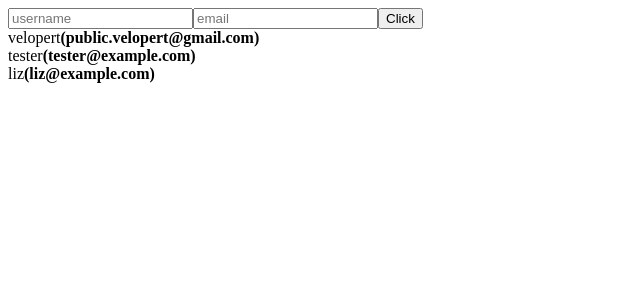
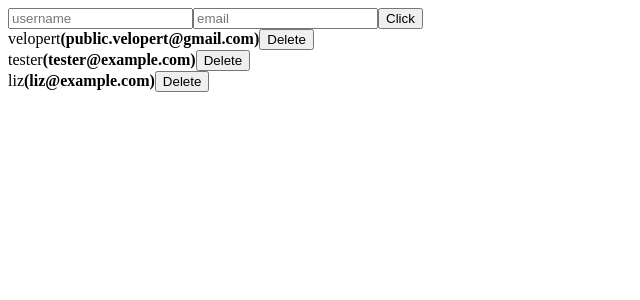
Before and after one commit to taewang93/UserList, a React (Create React App) app: page / in a window 1280 px wide. Shown: the top 300 px of the page, without its empty margins (0-640 px from the left). Built offline with nearby package versions, Linux system fonts and the light colour scheme.

Commit message:
add onremove

```diff
--- a/src/App.js
+++ b/src/App.js
@@ -49,6 +49,9 @@
     });
     nextId.current += 1;
   };
+  const onRemove = (id) => {
+    setUsers(users.filter((user) => user.id !== id));
+  };
 
   return (
     <>
@@ -58,7 +61,7 @@
         onChange={onChange}
         onCreate={onCreate}
       />
-      <UserList users={users} />
+      <UserList users={users} onRemove={onRemove} />
     </>
   );
 }
--- a/src/component/User.js
+++ b/src/component/User.js
@@ -1,10 +1,11 @@
 import React from "react";
 
-const User = ({ user }) => {
+const User = ({ user, onRemove }) => {
   return (
     <div>
       <span>{user.username}</span>
       <b>({user.email})</b>
+      <button onClick={() => onRemove(user.id)}>Delete</button>
     </div>
   );
 };
--- a/src/component/UserList.js
+++ b/src/component/UserList.js
@@ -1,11 +1,11 @@
 import React from "react";
 import User from "./User";
 
-const UserList = ({ users }) => {
+const UserList = ({ users, onRemove }) => {
   return (
     <div>
       {users.map((user) => (
-        <User user={user} key={user.id} />
+        <User user={user} key={user.id} onRemove={onRemove} />
       ))}
     </div>
   );
```
